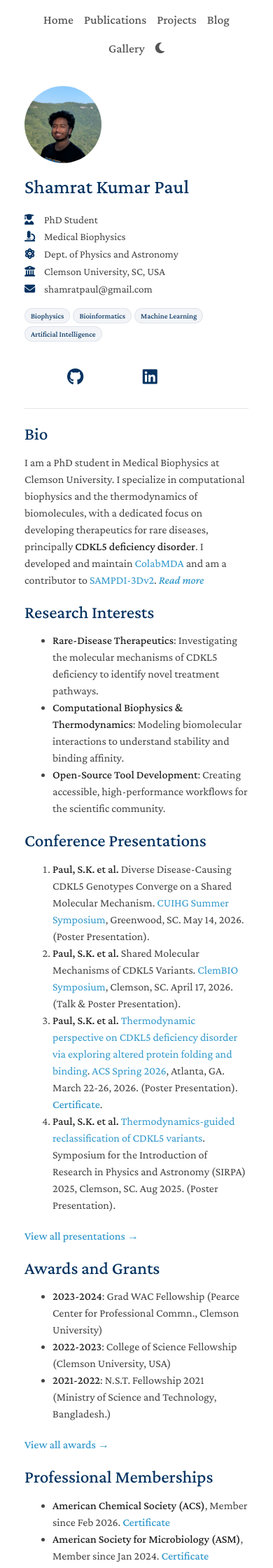
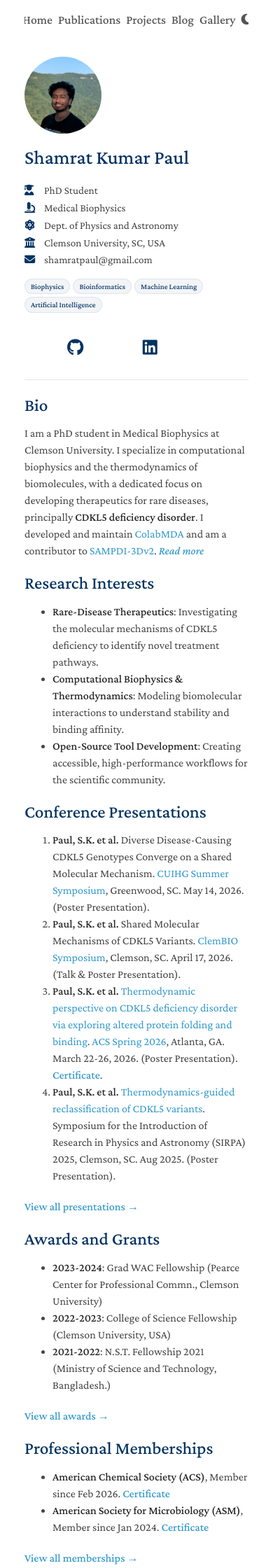
Before and after one commit to paulshamrat/paulshamrat.github.io, a Jekyll site: the page built from index.md, in a window 390 px wide. Shown: the top 2240 px of the page at 70% size. Built offline with Jekyll 4.4.1, drawn with Linux system fonts in a browser that asks for light colours; a style sheet for code colours, icons or effects is not loaded.

Commit message:
Enable horizontal scroll for mobile nav to prevent wrapping

```diff
--- a/assets/css/custom.css
+++ b/assets/css/custom.css
@@ -31,14 +31,21 @@
     justify-content: center;
     display: flex;
     width: 100%;
+    overflow-x: auto;
+    scrollbar-width: none; /* Firefox */
+  }
+  .top-nav::-webkit-scrollbar {
+    display: none; /* Chrome/Safari */
   }
   .nav-container {
-    flex-wrap: wrap;
-    justify-content: center;
-    gap: 15px;
-    padding: 0 10px;
+    flex-wrap: nowrap;
+    justify-content: flex-start;
+    gap: 8px;
+    padding: 0 15px;
+    min-width: max-content;
   }
   .nav-container a {
     font-size: 1.1rem;
+    white-space: nowrap;
   }
 }
```
